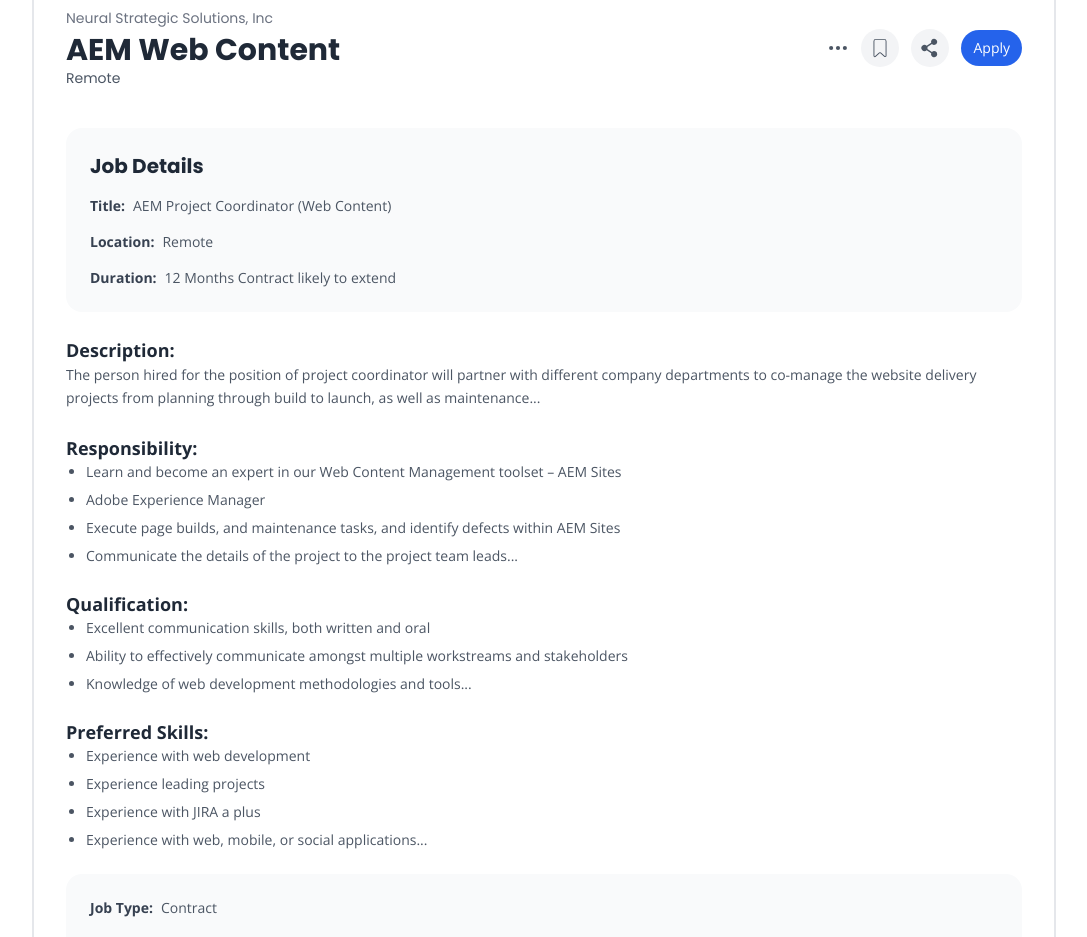
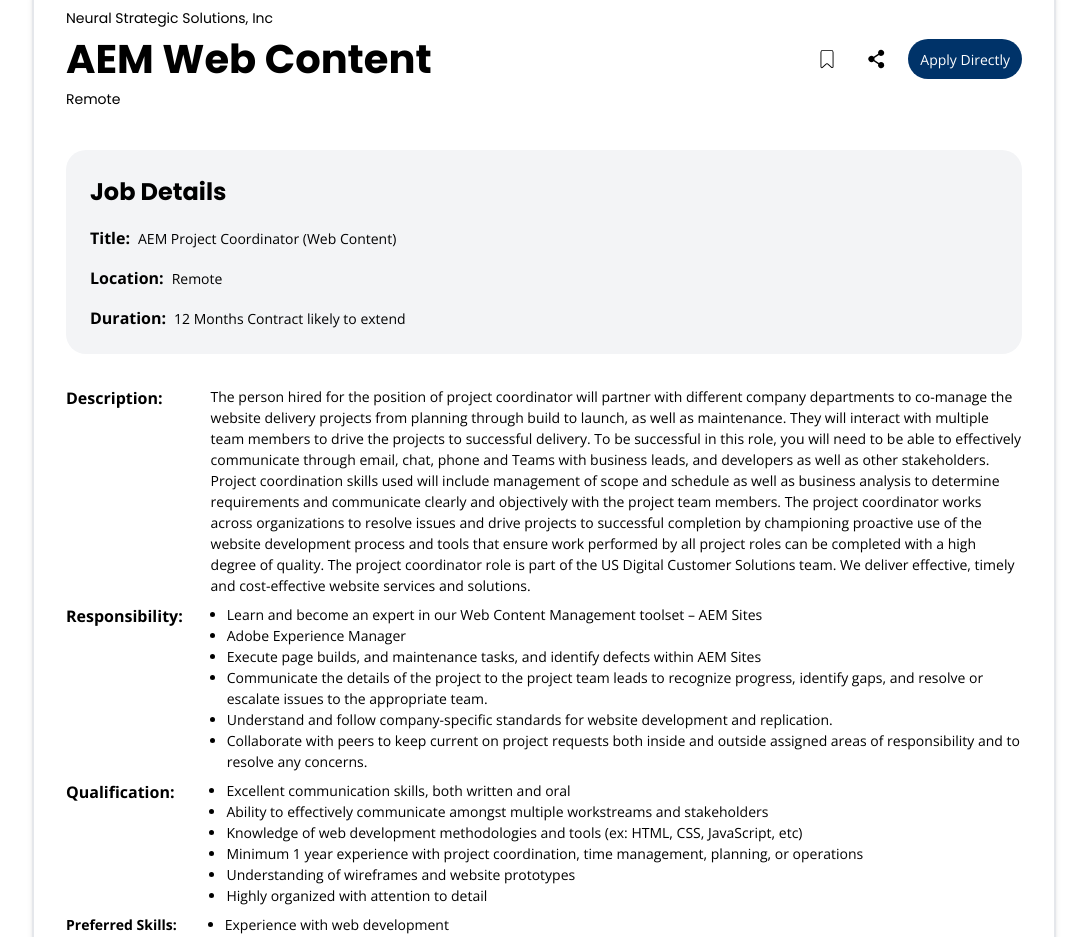
Before and after one commit to Goldyn19/nhjobs, a Next.js app: page /details/1 in a window 1280 px wide. Shown: the part 140-1077 px from the top of the page, without its empty margins (96-1183 px from the left). Built offline with nearby package versions, Linux system fonts and the light colour scheme; no server answers.

Commit message:
preview version

```diff
--- a/app/details/[jobID]/page.tsx
+++ b/app/details/[jobID]/page.tsx
@@ -2,7 +2,7 @@
 import React, { useState, useEffect } from "react";
 import TopNav from "@/app/elements/TopNav";
 import { CiBookmark } from "react-icons/ci";
-import { CiFlag1 } from "react-icons/ci";
+// import { CiFlag1 } from "react-icons/ci";
 import { BsThreeDots } from "react-icons/bs";
 import { PiShareNetworkFill } from "react-icons/pi";
 import {
@@ -59,108 +59,198 @@
   return (
     <div>
       <TopNav />
-      <div className="flex mx-auto border-2 p-8 max-w-screen-lg md:mt-6 mb-4 bg-white">
+      <div className="flex mx-auto md:border-2 md:shadow-md p-8 max-w-screen-lg md:mt-6 rounded-3xl mb-4">
         <div className="w-full">
           <div className="flex justify-between w-full container md:mb-10 mb-4">
             <div>
-          <h3 className={`font-normal text-sm text-gray-500 ${poppins.className}`}>
+              <h3 className={`font-normal text-[14px]  ${poppins.className}`}>
                 Neural Strategic Solutions, Inc
               </h3>
-          <h1 className={`font-bold text-3xl mt-1 text-gray-800 ${poppins.className}`}>
+              <h1
+                className={` md:font-bold font-semibold md:text-[40px] text-[25px] mt-0 leading-tight" ${poppins.className}`}
+              >
                 AEM Web Content
               </h1>
-          <h4 className={`text-sm text-gray-600 ${poppins.className}`}>Remote</h4>
+              <h4
+                className={`md:text-[14px] text-[16px] md:font-normal font-medium ${poppins.className}`}
+              >
+                Remote
+              </h4>
             </div>
-        <div className="flex justify-center items-center space-x-3">
+            <div className="flex justify-center align-middle space-x-3">
+              <div className="flex md:hidden">
                 <Popover>
                   <PopoverTrigger>
-          <BsThreeDots size={22} className="text-gray-600 cursor-pointer" />
+                    <BsThreeDots size={22} />
                   </PopoverTrigger>
-            <PopoverContent>
-          <button className="flex items-center space-x-2 text-gray-600 hover:text-gray-800">
-            <CiFlag1 size={18} />
-            <span>Report</span>
+                  <PopoverContent className="bg-white shadow-lg rounded-lg w-48 flex flex-col p-4 mx-2">
+                    <button className=" bg-white rounded-full p-2">
+                      <CiBookmark size={22} />
                     </button>
+
+                    <button className=" bg-white rounded-full p-2">
+                      <PiShareNetworkFill size={22} />
+                    </button>
+
+                    <div className=" justify-center items-center hidden md:flex">
+                      <button className="px-3 py-2 bg-nhBlue-200 text-white rounded-full">
+                        <span className="text-[14px]">Apply Directly</span>
+                      </button>
+                    </div>
                   </PopoverContent>
                 </Popover>
-          <button className="hidden md:block bg-gray-100 hover:bg-gray-200 rounded-full p-2">
-            <CiBookmark size={22} className="text-gray-600" />
+              </div>
+              <button className="hidden md:block bg-white rounded-full p-2">
+                <CiBookmark size={22} />
               </button>
-          <button className="hidden md:block bg-gray-100 hover:bg-gray-200 rounded-full p-2">
-            <PiShareNetworkFill size={22} className="text-gray-600" />
+
+              <button className="hidden md:block bg-white rounded-full p-2">
+                <PiShareNetworkFill size={22} />
               </button>
-          <div className="flex justify-center items-center">
-            <button className="px-4 py-2 bg-blue-600 text-white rounded-full hover:bg-blue-700 transition-all text-sm md:px-3 md:py-2">
-          Apply
+
+              <div className=" justify-center items-center hidden md:flex">
+                <button className="px-3 py-2 bg-nhBlue-200 text-white rounded-full">
+                  <span className="text-[14px]">Apply Directly</span>
                 </button>
               </div>
             </div>
           </div>
 
-          <div className="space-y-6">
-        <div className="p-6 bg-gray-50 rounded-2xl space-y-4">
-          <h2 className={`font-bold text-xl text-gray-800 ${poppins.className}`}>Job Details</h2>
+          <div className="md:space-y-2 space-y-4">
+            <div className="p-6 bg-gray-100 rounded-[20px] space-y-4 mb-8">
+              <h2 className={`font-bold text-[24px] ${poppins.className}`}>
+                Job Details
+              </h2>
               <div className="flex items-center space-x-2">
-            <h1 className="text-sm font-bold text-gray-700">Title:</h1>
-            <h4 className="text-sm text-gray-600">AEM Project Coordinator (Web Content)</h4>
+                <h1 className="text-[16px] font-bold">Title:</h1>
+                <h4 className="text-[14px]">
+                  AEM Project Coordinator (Web Content)
+                </h4>
               </div>
+
               <div className="flex items-center space-x-2">
-            <h1 className="text-sm font-bold text-gray-700">Location:</h1>
-            <h4 className="text-sm text-gray-600">Remote</h4>
+                <h1 className="text-[16px] font-bold">Location:</h1>
+                <h4 className="text-[14px]">Remote</h4>
               </div>
+
               <div className="flex items-center space-x-2">
-            <h1 className="text-sm font-bold text-gray-700">Duration:</h1>
-            <h4 className="text-sm text-gray-600">12 Months Contract likely to extend</h4>
+                <h1 className="text-[16px] font-bold">Duration:</h1>
+                <h4 className="text-[14px]">
+                  12 Months Contract likely to extend
+                </h4>
               </div>
             </div>
 
-        <div className="space-y-6">
-          <div>
-            <h1 className="text-lg font-bold text-gray-800">Description:</h1>
-            <p className="text-sm text-gray-600 leading-relaxed">
-          The person hired for the position of project coordinator will partner with different company departments to co-manage the website delivery projects from planning through build to launch, as well as maintenance...
-            </p>
+            <div className="md:flex md:space-x-12 mt-8">
+              <h1 className="text-[16px] font-bold">Description:</h1>
+              <h4 className="text-[14px] ">
+                The person hired for the position of project coordinator will
+                partner with different company departments to co-manage the
+                website delivery projects from planning through build to launch,
+                as well as maintenance. They will interact with multiple team
+                members to drive the projects to successful delivery. To be
+                successful in this role, you will need to be able to effectively
+                communicate through email, chat, phone and Teams with business
+                leads, and developers as well as other stakeholders. Project
+                coordination skills used will include management of scope and
+                schedule as well as business analysis to determine requirements
+                and communicate clearly and objectively with the project team
+                members. The project coordinator works across organizations to
+                resolve issues and drive projects to successful completion by
+                championing proactive use of the website development process and
+                tools that ensure work performed by all project roles can be
+                completed with a high degree of quality. The project coordinator
+                role is part of the US Digital Customer Solutions team. We
+                deliver effective, timely and cost-effective website services
+                and solutions.
+              </h4>
             </div>
-          <div>
-            <h1 className="text-lg font-bold text-gray-800">Responsibility:</h1>
-            <ul className="list-disc pl-5 text-sm text-gray-600 space-y-2">
-          <li>Learn and become an expert in our Web Content Management toolset – AEM Sites</li>
+            <div className="md:flex md:space-x-6">
+              <h1 className="text-[16px] font-bold">Responsibility:</h1>
+              <h4 className="text-[14px] ">
+                <ul className="list-disc pl-5">
+                  <li>
+                    Learn and become an expert in our Web Content Management
+                    toolset – AEM Sites
+                  </li>
                   <li>Adobe Experience Manager</li>
-          <li>Execute page builds, and maintenance tasks, and identify defects within AEM Sites</li>
-          <li>Communicate the details of the project to the project team leads...</li>
+                  <li>
+                    Execute page builds, and maintenance tasks, and identify
+                    defects within AEM Sites
+                  </li>
+                  <li>
+                    Communicate the details of the project to the project team
+                    leads to recognize progress, identify gaps, and resolve or
+                    escalate issues to the appropriate team.
+                  </li>
+                  <li>
+                    Understand and follow company-specific standards for website
+                    development and replication.
+                  </li>
+                  <li>
+                    Collaborate with peers to keep current on project requests
+                    both inside and outside assigned areas of responsibility and
+                    to resolve any concerns.
+                  </li>
                 </ul>
+              </h4>
             </div>
-          <div>
-            <h1 className="text-lg font-bold text-gray-800">Qualification:</h1>
-            <ul className="list-disc pl-5 text-sm text-gray-600 space-y-2">
+            <div className="md:flex md:space-x-8">
+              <h1 className="text-[16px] font-bold">Qualification:</h1>
+              <h4 className="text-[14px]">
+                <ul className="list-disc pl-5">
                   <li>Excellent communication skills, both written and oral</li>
-          <li>Ability to effectively communicate amongst multiple workstreams and stakeholders</li>
-          <li>Knowledge of web development methodologies and tools...</li>
+                  <li>
+                    Ability to effectively communicate amongst multiple
+                    workstreams and stakeholders
+                  </li>
+                  <li>
+                    Knowledge of web development methodologies and tools (ex:
+                    HTML, CSS, JavaScript, etc)
+                  </li>
+                  <li>
+                    Minimum 1 year experience with project coordination, time
+                    management, planning, or operations
+                  </li>
+                  <li>Understanding of wireframes and website prototypes</li>
+                  <li>Highly organized with attention to detail</li>
                 </ul>
+              </h4>
             </div>
-          <div>
-            <h1 className="text-lg font-bold text-gray-800">Preferred Skills:</h1>
-            <ul className="list-disc pl-5 text-sm text-gray-600 space-y-2">
+            <div className="md:flex md:space-x-7">
+              <h1 className="text-[14px] font-bold">Preferred Skills:</h1>
+              <h4 className="text-[14px]">
+                <ul className="list-disc pl-5">
                   <li>Experience with web development</li>
                   <li>Experience leading projects</li>
                   <li>Experience with JIRA a plus</li>
-          <li>Experience with web, mobile, or social applications...</li>
+                  <li>Experience with web, mobile, or social applications</li>
+                  <li>
+                    Excellent written communication and verbal communication
+                    skills
+                  </li>
+                  <li>Time Management, planning, and organizational</li>
+                  <li>Attention to detail, analyzing information</li>
+                  <li>Problem-solving</li>
+                  <li>Follow-through, Self-starter</li>
+                  <li>Familiarity with HTML, JavaScript, CSS</li>
+                  <li>Knowledge of DNS and SSL certificates.</li>
                 </ul>
-          </div>
+              </h4>
             </div>
 
-        <div className="p-6 bg-gray-50 rounded-2xl space-y-4">
-          <div className="flex space-x-2">
-            <h1 className="text-sm font-bold text-gray-700">Job Type:</h1>
-            <h4 className="text-sm text-gray-600">Contract</h4>
+            <div className="p-6 bg-gray-100 rounded-[20px] space-y-4 mb-8">
+              <div className="flex space-x-1">
+                <h1 className="text-[14px] font-bold">Job Type:</h1>
+                <h4 className="text-[14px] ">Contract</h4>
               </div>
-          <div className="flex space-x-2">
-            <h1 className="text-sm font-bold text-gray-700">Pay:</h1>
-            <h4 className="text-sm text-gray-600">300,000 per month</h4>
+              <div className="flex space-x-1">
+                <h1 className="text-[14px] font-bold">Pay:</h1>
+                <h4 className="text-[14px]">300,000 per month</h4>
               </div>
-          <div className="flex space-x-2">
-            <h1 className="text-sm font-bold text-gray-700">Experience:</h1>
-            <h4 className="text-sm text-gray-600">Not specified</h4>
+              <div className="flex space-x-3">
+                <h1 className="text-[14px] font-bold">Experience:</h1>
+                <h4 className="text-[14px] font-bold"></h4>
               </div>
             </div>
           </div>
--- /dev/null
+++ b/app/employer/profile/page.tsx
@@ -0,0 +1,11 @@
+import React from 'react'
+import ComingSoon from '@/app/elements/ComingSoon'
+const page = () => {
+  return (
+    <div>
+      <ComingSoon/>
+    </div>
+  )
+}
+
+export default page
--- a/app/employer/signup/Page.tsx
+++ b/app/employer/signup/Page.tsx
@@ -125,7 +125,7 @@
         </div>
         <div className="card bg-white mt-5 px-5 md:w-[476px] w-full rounded-lg  pt-5 pb-10">
           <h1 className="text-[30px] font-[700] text-nhBlue-100 pt-5">
-            Create an <span className="text-nhOrange-100">Employee</span>{" "}
+            Create an <span className="text-nhOrange-100">Employer</span>{" "}
             Account
           </h1>
           <h2 className="text-[18px] text-nhBlue-100 mb-5 text-light-black">
--- a/app/login/page.tsx
+++ b/app/login/page.tsx
@@ -32,12 +32,14 @@
   return (
     <div className="h-screen flex  lg:grid grid-cols-2">
     <div
-      className=" hidden lg:flex relative items-center "
+      className=" hidden lg:flex  relative items-center "
       style={{ background: `rgba(0,74,152,0.8)url('/images/loginbg2.jpg')`,  backgroundRepeat: 'no-repeat',
           backgroundBlendMode: 'darken',
           backgroundSize: 'cover', }}
     >
+
       <div className="text-white  justify-center align-middle mx-auto w-[350px]">
+      <h1 className='text-4xl font-bold mb-6'>Hire the Best. <br/>Work with the Best.</h1>
         <Image src='/images/quotation.svg' alt="quotation mark" height={20} width={26} className="my-4"/>
        <h1 className="text-xl ">
        Connect with Africa&apos;s best-trained and highly skilled IT professionals—innovators, problem-solvers, and tech leaders shaping the future of the industry.
--- /dev/null
+++ b/app/profile/page.tsx
@@ -0,0 +1,11 @@
+import React from 'react'
+import ComingSoon from '../elements/ComingSoon'
+const page = () => {
+  return (
+    <div>
+      <ComingSoon/>
+    </div>
+  )
+}
+
+export default page
```
Also changed, not shown: app/elements/TopNav.tsx (+153 -29 lines). Lines whose indentation alone changed are shown as unchanged.
